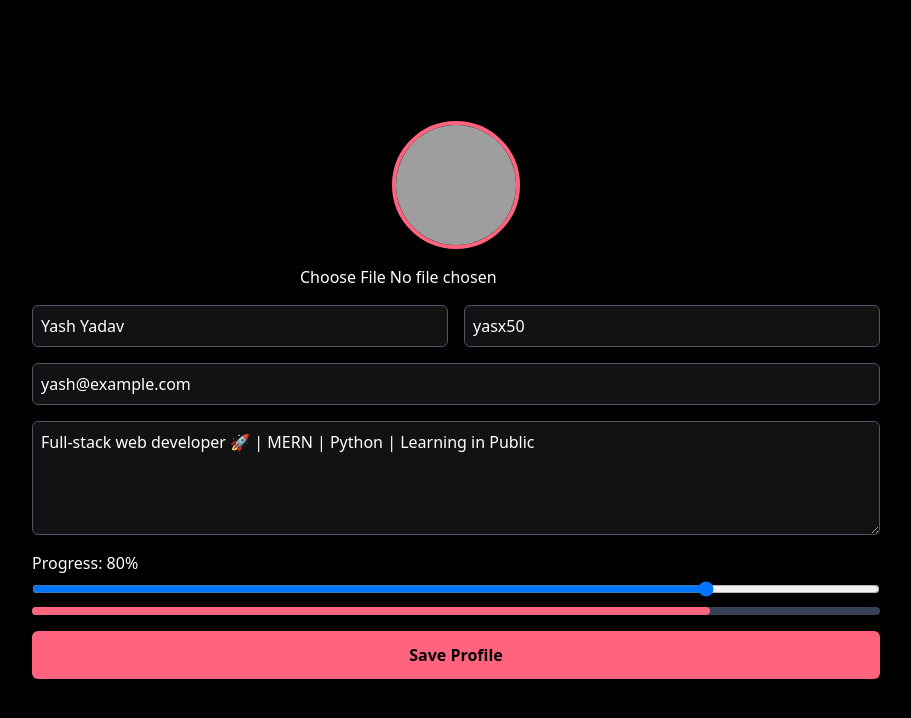
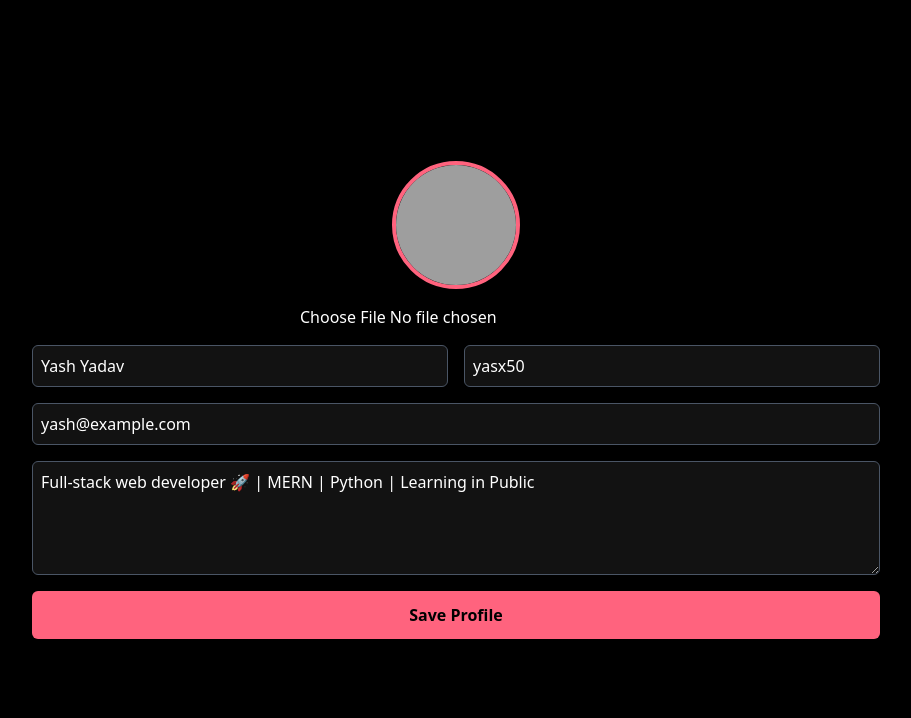
Before and after one commit to yasx50/ml_simplified, a React (Vite) app: page /profile in a window 1280 px wide. Shown: the top 718 px of the page, without its empty margins (184-1095 px from the left). Built offline with nearby package versions, Linux system fonts and the light colour scheme; grey boxes are pictures that could not be loaded.

Commit message:
checking user.js

```diff
--- a/src/components/User.jsx
+++ b/src/components/User.jsx
@@ -66,13 +66,7 @@ export default function UserProfile() {
 
           <textarea name="bio" placeholder="Bio" value={formData.bio} onChange={handleChange} rows={4} className="p-2 rounded-md border border-gray-600 bg-[#121212] text-white w-full resize-y" />
 
-          <div>
-            <label className="block mb-1">Progress: {formData.progress}%</label>
-            <input type="range" name="progress" value={formData.progress} onChange={handleChange} min={0} max={100} className="w-full" />
-            <div className="h-2 bg-gray-700 rounded-full mt-1">
-              <div className="h-full bg-rose-400 rounded-full" style={{ width: `${formData.progress}%` }} />
-            </div>
-          </div>
+
 
           <button type="submit" className="p-3 rounded-md bg-rose-400 text-black font-bold w-full">
             Save Profile
```
